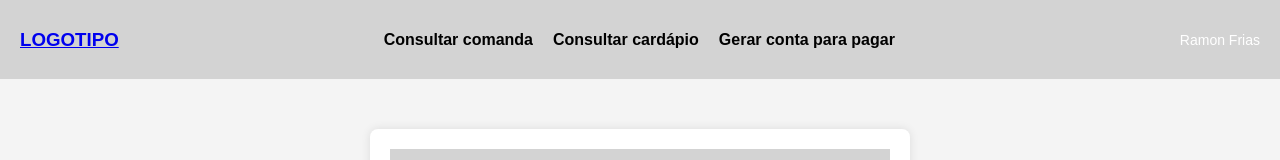
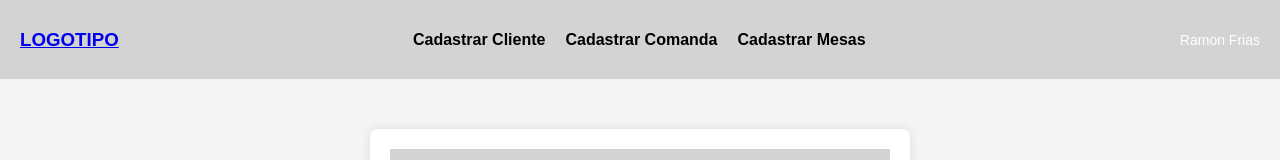
Before and after one commit to RamonFrias/wise-willet-interface, a React (Create React App) app: page / in a window 1280 px wide. Shown: the top 160 px of the page. Built offline with nearby package versions, Linux system fonts and the light colour scheme.

Commit message:
solved bug int app page

```diff
--- a/src/App.js
+++ b/src/App.js
@@ -8,7 +8,7 @@ import CardPage from "./pages/Administrator/card/CardPage.tsx";
 import MenuPage from "./pages/client/menu/menu.tsx";
 
 function App() {
-  const isAdmin = false;
+  const isAdmin = true;
   return (
     <BrowserRouter>
         {isAdmin ? <HeaderAdmin /> : <HeaderClient />}
```
